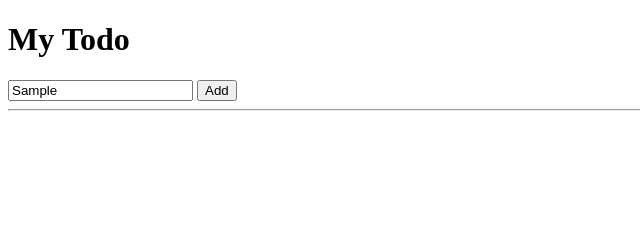
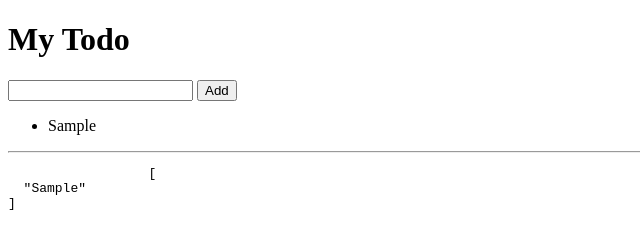
Before and after one commit to jkennedy3161/Todo-App-with-Angular, a website: page index.html in a window 1280 px wide. Both pictures are taken after typing "Sample" into the empty fields and a click on the button "Add". Shown: the whole page, without its empty margins (0-640 px from the left). Drawn offline with nearby package versions, Linux system fonts and the light colour scheme.

Commit message:
Phase One - basic todo app with nothing but Directives.

```diff
--- a/app.js
+++ b/app.js
@@ -0,0 +1 @@
+// app.js
--- a/index.html
+++ b/index.html
@@ -1,20 +1,23 @@
 <!DOCTYPE html>
 <html>
 	<head>
-	    <script src="./bower_compoents/angular/angular.js"></script>
+	<title>AngTodo</title>
+	    <script src="https://cdnjs.cloudflare.com/ajax/libs/angular.js/1.5.3/angular.js"></script>
 		<script src="./app.js"></script>
 	</head>
-	<body>
+	<body ng-app=>
 	  <h1>My Todo</h1>
-		<div id="container">
-			<forn>
-				<input type="text" />
-				<button type="submit">Add</button>
-			</forn>
-			<hr>
-			<pre>
+		<div class="container" ng-init="todos = []">
+			<input ng-model="newTodo"/>
+			<button type="submit" ng-click="todos.push(newTodo); newTodo = ''">Add</button>
+		<ul>
+			<li ng-repeat="todo in todos track by $index" ng-click="todos.splice($index, 1)">{{todo}}</li>
+		</ul>
 
-			</pre>
+		<hr>
+		<pre>
+		  {{todos | json}}
+		</pre>
 		</div>
 	</body>
 </html>
```
